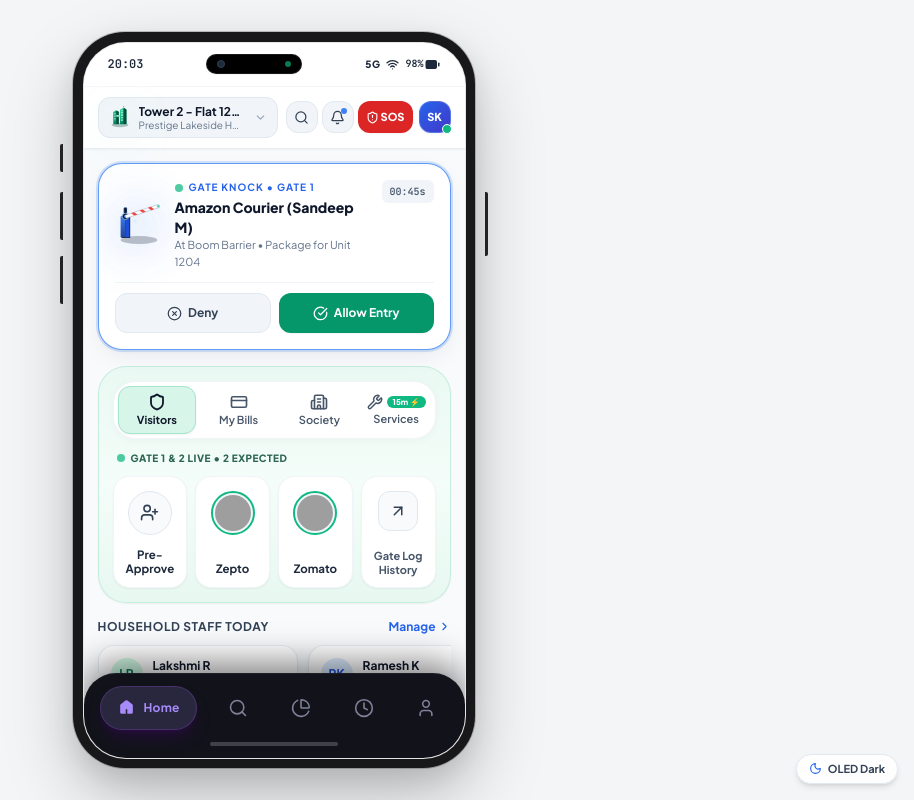
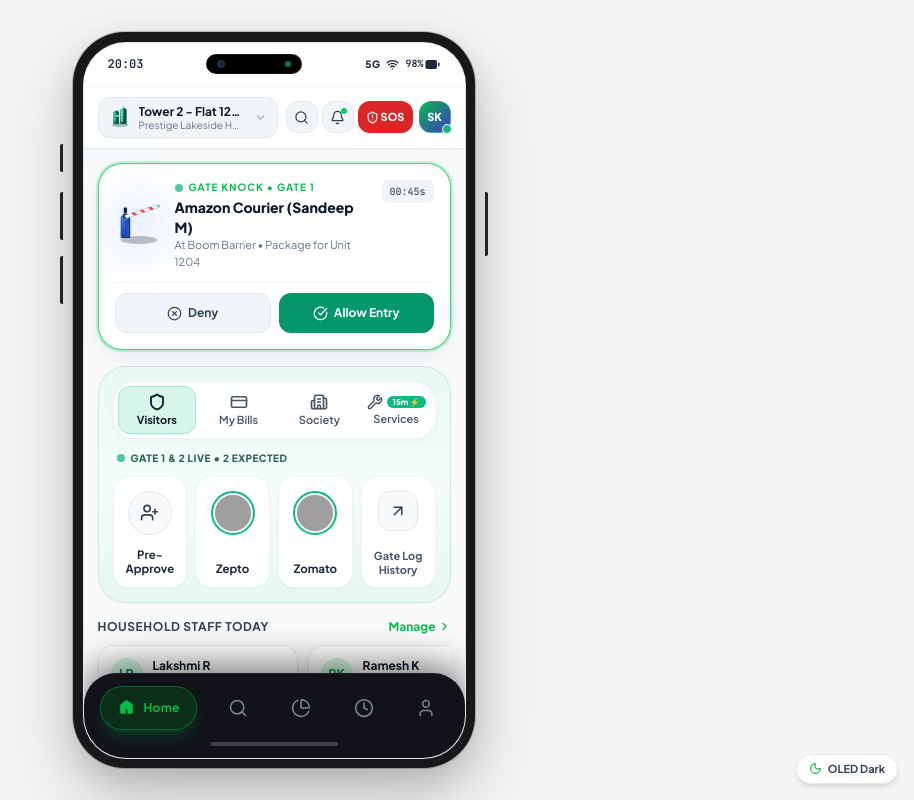
Before and after one commit to Suriyarishi/Demo-SocietyManagementApp, a React (Vite) app: page / in a window 1280 px wide. Shown: the whole page, without its empty margins (366-1280 px from the left). Built offline with nearby package versions, Linux system fonts and the light colour scheme; grey boxes are pictures that could not be loaded.

Commit message:
style(design-system): set primary brand color to #04BB49 across Tailwind theme, CSS variables, and bottom nav

```diff
--- a/components/AppBottomNav.tsx
+++ b/components/AppBottomNav.tsx
@@ -58,29 +58,29 @@ export const AppBottomNav: React.FC<AppBottomNavProps> = ({ activeTab, onTabChan
               onClick={() => onTabChange(tab.id)}
               className={`relative flex items-center justify-center transition-all duration-300 ease-out press-scale ${
                 isActive
-                  ? 'h-11 px-4 rounded-full bg-[#29273D] border border-purple-500/25 shadow-lg shadow-purple-950/40 gap-2 shrink-0'
+                  ? 'h-11 px-4 rounded-full bg-[#0A2E18] border border-[#04BB49]/40 shadow-lg shadow-[#04BB49]/20 gap-2 shrink-0'
                   : 'w-11 h-11 rounded-full text-[#7E8299] hover:text-white hover:bg-white/5 transition-colors shrink-0'
               }`}
             >
               {tab.id === 'home' && (
-                <HomeGlyph active={isActive} className={isActive ? 'text-[#A78BFA]' : 'text-current'} />
+                <HomeGlyph active={isActive} className={isActive ? 'text-[#04BB49] dark:text-[#0ECD5A]' : 'text-current'} />
               )}
               {tab.id === 'search' && (
-                <Search size={20} strokeWidth={isActive ? 2.4 : 1.9} className={isActive ? 'text-[#A78BFA]' : 'text-current'} />
+                <Search size={20} strokeWidth={isActive ? 2.4 : 1.9} className={isActive ? 'text-[#04BB49] dark:text-[#0ECD5A]' : 'text-current'} />
               )}
               {tab.id === 'society' && (
-                <PieChart size={20} strokeWidth={isActive ? 2.4 : 1.9} className={isActive ? 'text-[#A78BFA]' : 'text-current'} />
+                <PieChart size={20} strokeWidth={isActive ? 2.4 : 1.9} className={isActive ? 'text-[#04BB49] dark:text-[#0ECD5A]' : 'text-current'} />
               )}
               {tab.id === 'activity' && (
-                <Clock size={20} strokeWidth={isActive ? 2.4 : 1.9} className={isActive ? 'text-[#A78BFA]' : 'text-current'} />
+                <Clock size={20} strokeWidth={isActive ? 2.4 : 1.9} className={isActive ? 'text-[#04BB49] dark:text-[#0ECD5A]' : 'text-current'} />
               )}
               {tab.id === 'profile' && (
-                <User size={20} strokeWidth={isActive ? 2.4 : 1.9} className={isActive ? 'text-[#A78BFA]' : 'text-current'} />
+                <User size={20} strokeWidth={isActive ? 2.4 : 1.9} className={isActive ? 'text-[#04BB49] dark:text-[#0ECD5A]' : 'text-current'} />
               )}
 
               {/* Expanding Label for Active Tab */}
               {isActive && (
-                <span className="text-xs font-bold text-[#A78BFA] tracking-wide animate-in fade-in zoom-in-95 duration-200">
+                <span className="text-xs font-bold text-[#04BB49] dark:text-[#0ECD5A] tracking-wide animate-in fade-in zoom-in-95 duration-200">
                   {tab.label}
                 </span>
               )}
--- a/components/MobileDeviceFrame.tsx
+++ b/components/MobileDeviceFrame.tsx
@@ -25,7 +25,7 @@ export const MobileDeviceFrame: React.FC<MobileDeviceFrameProps> = ({ children }
   }, []);
 
   return (
-    <div className="min-h-screen bg-[#F4F5F7] text-slate-900 flex items-center justify-center p-2 sm:p-6 font-sans selection:bg-cobalt-600 selection:text-white relative">
+    <div className="min-h-screen bg-[#F4F5F7] text-slate-900 flex items-center justify-center p-2 sm:p-6 font-sans selection:bg-[#04BB49] selection:text-white relative">
       {/* ========================================================
           AUTHENTIC SMARTPHONE MOCKUP FRAME (CENTER STAGE)
           ======================================================== */}
@@ -79,7 +79,7 @@ export const MobileDeviceFrame: React.FC<MobileDeviceFrameProps> = ({ children }
         className="fixed bottom-4 right-4 z-50 px-3 py-1.5 rounded-full bg-white/90 dark:bg-slate-900/90 hover:bg-white text-slate-700 dark:text-slate-200 border border-slate-200 dark:border-slate-800 shadow-md backdrop-blur-md text-[11px] font-bold flex items-center gap-1.5 transition-all press-scale"
         title="Toggle In-Device Theme"
       >
-        {isDarkMode ? <Sun size={13} className="text-amber-500" /> : <Moon size={13} className="text-cobalt-600" />}
+        {isDarkMode ? <Sun size={13} className="text-amber-500" /> : <Moon size={13} className="text-[#04BB49]" />}
         <span>{isDarkMode ? 'Light' : 'OLED Dark'}</span>
       </button>
     </div>
--- a/index.css
+++ b/index.css
@@ -21,9 +21,16 @@
     --obsidian-800: #161f30;
     --obsidian-750: #1b263b;
 
-    --cobalt-500: #3b82f6;
-    --cobalt-600: #2563eb;
-    --cobalt-700: #1d4ed8;
+    --cobalt-500: #0ecd5a;
+    --cobalt-600: #04bb49;
+    --cobalt-700: #03963b;
+
+    --primary-50: #e8fbf0;
+    --primary-100: #d0f7e0;
+    --primary-200: #a4efc3;
+    --primary-500: #0ecd5a;
+    --primary-600: #04bb49;
+    --primary-700: #03963b;
 
     --emerald-500: #10b981;
     --emerald-600: #059669;
@@ -49,14 +56,14 @@
     --text-muted: #94a3b8;
 
     --brand-primary: #0f172a;
-    --brand-accent: #2563eb;
-    --brand-success: #059669;
+    --brand-accent: #04bb49;
+    --brand-success: #04bb49;
     --brand-warning: #d97706;
     --brand-danger: #dc2626;
 
     --border-subtle: #e2e8f0;
     --border-strong: #cbd5e1;
-    --ring-focus: rgba(37, 99, 235, 0.35);
+    --ring-focus: rgba(4, 187, 73, 0.35);
 
     /* Shadows */
     --shadow-ambient: 0 1px 3px rgba(15, 23, 42, 0.04), 0 4px 12px rgba(15, 23, 42, 0.03);
@@ -92,14 +99,14 @@
     --text-muted: #64748b;
 
     --brand-primary: #f8fafc;
-    --brand-accent: #3b82f6;
-    --brand-success: #10b981;
+    --brand-accent: #0ecd5a;
+    --brand-success: #0ecd5a;
     --brand-warning: #f59e0b;
     --brand-danger: #ef4444;
 
     --border-subtle: #1e293b;
     --border-strong: #334155;
-    --ring-focus: rgba(59, 130, 246, 0.45);
+    --ring-focus: rgba(14, 205, 90, 0.45);
 
     --shadow-ambient: 0 2px 8px rgba(0, 0, 0, 0.4), 0 0 1px rgba(255, 255, 255, 0.1);
     --shadow-elevated: 0 12px 32px -4px rgba(0, 0, 0, 0.6), 0 0 1px rgba(255, 255, 255, 0.12);
--- a/index.html
+++ b/index.html
@@ -26,13 +26,31 @@
                 800: '#161F30',
                 700: '#1E293B',
               },
+              primary: {
+                50: '#E8FBF0',
+                100: '#D0F7E0',
+                200: '#A4EFC3',
+                300: '#6EE3A1',
+                400: '#35D27B',
+                500: '#0ECD5A',
+                600: '#04BB49',
+                700: '#03963B',
+                800: '#057531',
+                900: '#06602B',
+                950: '#023717',
+              },
               cobalt: {
-                50: '#EFF6FF',
-                100: '#DBEAFE',
-                200: '#BFDBFE',
-                500: '#3B82F6',
-                600: '#2563EB',
-                700: '#1D4ED8',
+                50: '#E8FBF0',
+                100: '#D0F7E0',
+                200: '#A4EFC3',
+                300: '#6EE3A1',
+                400: '#35D27B',
+                500: '#0ECD5A',
+                600: '#04BB49',
+                700: '#03963B',
+                800: '#057531',
+                900: '#06602B',
+                950: '#023717',
               },
               emerald: {
                 50: '#ECFDF5',
```
